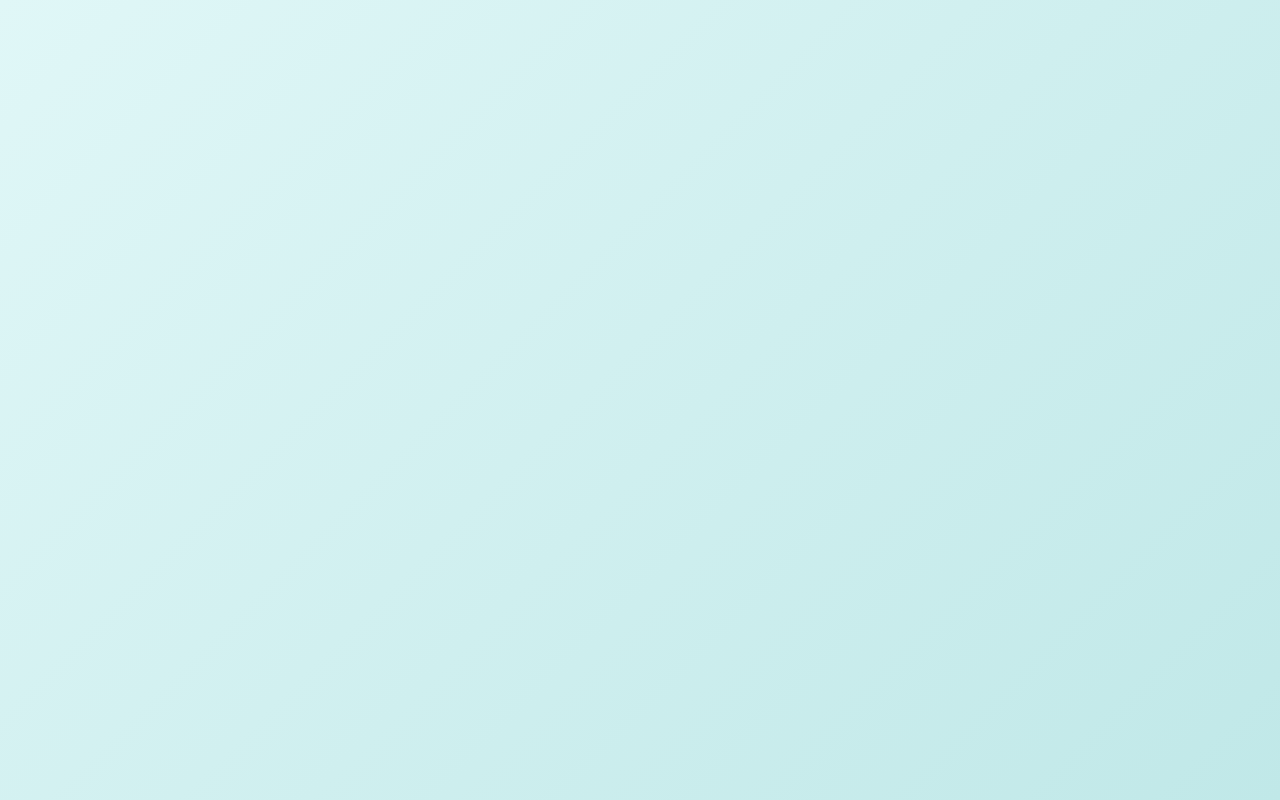
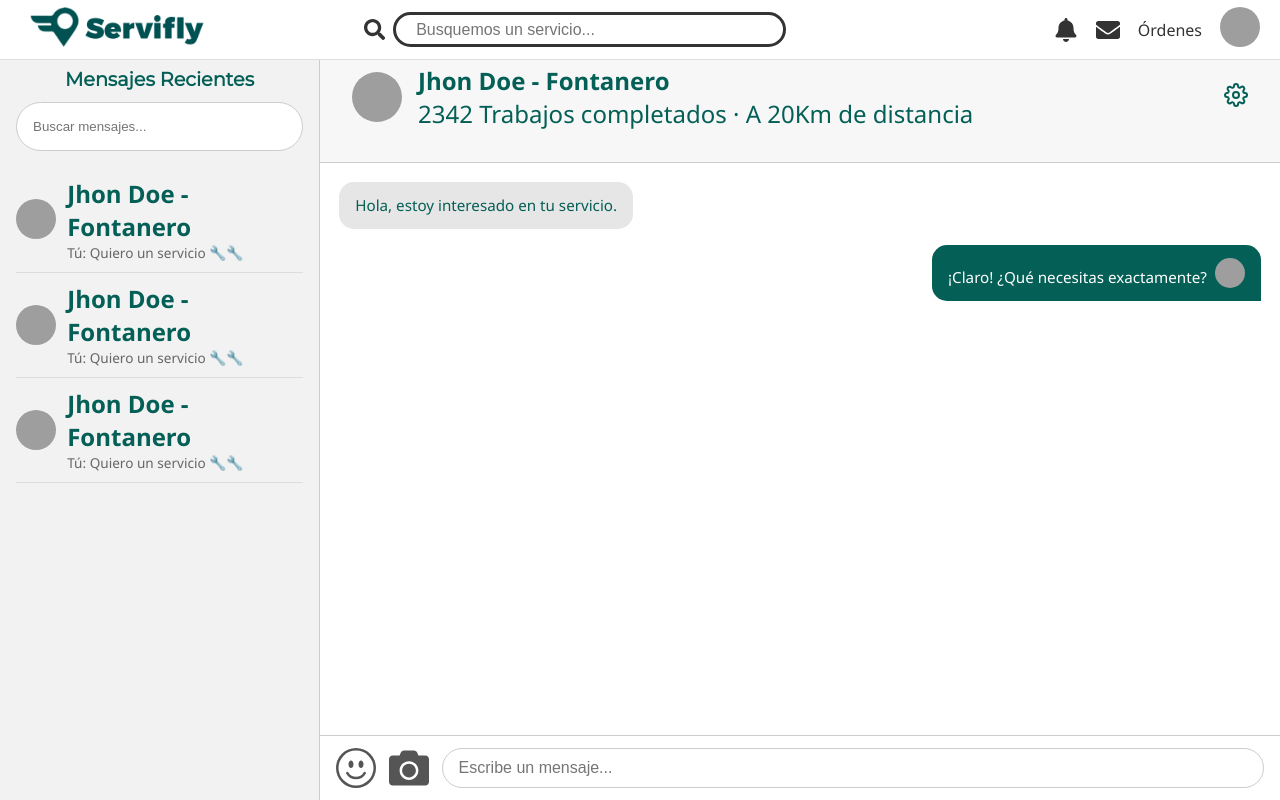
Before and after one commit to Andy-Leal-Dev/ServiFly, a React (Vite) app: page /Chat in a window 1280 px wide. Before the commit this address had no page. Built offline with nearby package versions, Linux system fonts and the light colour scheme; grey boxes are pictures that could not be loaded.

Commit message:
V 0.3.0.0

```diff
--- /dev/null
+++ b/src/pages/Chat.jsx
@@ -0,0 +1,115 @@
+// src/pages/chat.jsx
+import { useState } from 'react';
+import logo from '../assets/img/logo.png';
+import { FaSearch, FaBell, FaEnvelope } from 'react-icons/fa';
+import { BsEmojiSmile } from 'react-icons/bs';
+import { FiSettings } from 'react-icons/fi';
+import { FaCamera } from 'react-icons/fa';
+import '../styles/Dashboard.css';
+import '../styles/Chat.css';
+
+const ChatPage = () => {
+  const [message, setMessage] = useState('');
+
+  const userPhotoUrl = 'https://i.pravatar.cc/150?img=3'; // Puedes reemplazarlo por una foto real
+
+  const handleSend = () => {
+    console.log('Mensaje enviado:', message);
+    setMessage('');
+  };
+
+  return (
+    <div className="chat-page">
+      {/* Header */}
+      <header className="dashboard-header">
+        <div className="logo-container">
+          <img src={logo} alt="ServiFly Logo" />
+        </div>
+
+        <div className="search-bar-container">
+          <div className="search-bar">
+            <FaSearch className="icon-search" />
+            <input type="text" placeholder="Busquemos un servicio..." />
+          </div>
+        </div>
+
+        <div className="header-icons-profile">
+          <FaBell className="icon-header" />
+          <FaEnvelope className="icon-header" />
+          <span className="orders-text">Órdenes</span>
+          <div className="profile-circle">
+            <img src={userPhotoUrl} alt="Foto de perfil" />
+          </div>
+        </div>
+      </header>
+
+      {/* Chat layout */}
+      <div className="chat-container">
+        {/* Lista de chats */}
+        <aside className="chat-sidebar">
+          <div className="chat-sidebar-header">
+            <h2 className="recent-title">Mensajes Recientes</h2>
+            <div className="search-container">
+              <input
+                type="text"
+                placeholder="Buscar mensajes..."
+                className="chat-search-input"
+              />
+            </div>
+          </div>
+
+          <ul className="chat-list">
+            {[1, 2, 3].map((i) => (
+              <li key={i} className="chat-list-item">
+                <img src={userPhotoUrl} alt="Usuario" className="chat-avatar" />
+                <div>
+                  <p className="chat-name">Jhon Doe - Fontanero</p>
+                  <p className="chat-preview">Tú: Quiero un servicio 🔧🔧</p>
+                </div>
+              </li>
+            ))}
+          </ul>
+        </aside>
+
+        {/* Conversación */}
+        <main className="chat-main">
+          <div className="chat-header">
+            <img src={userPhotoUrl} alt="Usuario" className="chat-avatar-large" />
+            <div>
+              <h2>Jhon Doe - Fontanero</h2>
+              <p>2342 Trabajos completados · A 20Km de distancia</p>
+            </div>
+            <div className="settings-icon">
+                <FiSettings />
+            </div>
+          </div>
+
+          <div className="chat-messages">
+            <div className="message received">
+              <p>Hola, estoy interesado en tu servicio.</p>
+            </div>
+            <div className="message sent">
+              <p>¡Claro! ¿Qué necesitas exactamente?</p>
+              <img src={userPhotoUrl} alt="Tú" className="chat-avatar-mini" />
+            </div>
+          </div>
+
+          {/* Input de mensaje */}
+          <div className="chat-input">
+            <BsEmojiSmile className="emoji-icon" />
+            <FaCamera className="emoji-icon" />
+            <input
+              type="text"
+              placeholder="Escribe un mensaje..."
+              value={message}
+              onChange={(e) => setMessage(e.target.value)}
+              onKeyDown={(e) => e.key === 'Enter' && handleSend()}
+            />
+          </div>
+        </main>
+      </div>
+    </div>
+  );
+};
+
+export default ChatPage;
--- a/src/routes/AppRoutes.jsx
+++ b/src/routes/AppRoutes.jsx
@@ -5,6 +5,7 @@ import Condiciones from '../pages/Condiciones';
 import Dashboard from '../pages/Dashboard';
 import Profile from '../pages/Profile';
 import History from '../pages/History';
+import Chat from '../pages/Chat';
 
 export default function AppRoutes() {
   return (
@@ -15,6 +16,7 @@ export default function AppRoutes() {
       <Route path='/Dashboard' element={<Dashboard />}   />
       <Route path='/Profile' element={<Profile />}   />
       <Route path='/History' element={<History />}   />
+      <Route path='/Chat' element={<Chat />}   />
     </Routes>
   );
 }
--- /dev/null
+++ b/src/styles/chat.css
@@ -0,0 +1,230 @@
+.chat-page {
+  display: flex;
+  flex-direction: column;
+  height: 100vh;
+  font-family: 'Segoe UI', sans-serif;
+}
+
+/* Barra de búsqueda principal (header) */
+.search-bar {
+  margin-left: 2rem;
+  display: flex;
+  align-items: center;
+  gap: 8px; /* un poco más de espacio entre input y el ícono */
+}
+
+.icon-search {
+  width: 40px;
+  height: 29px;
+  color: #333;
+  cursor: pointer;
+}
+
+.search-bar input {
+  width: 700px;
+  height: 35px;
+  padding: 0 20px;
+  font-size: 1rem;
+  border: 3px solid #333;
+  border-radius: 120px; /* borde redondeado grande */
+  background: transparent;
+  outline: none;
+  transition: border-color 0.3s ease, box-shadow 0.3s ease;
+
+}
+
+/* Layout principal */
+.chat-container {
+  display: flex;
+  flex: 1;
+  height: calc(100vh - 70px); /* Ajuste por el header */
+}
+
+.chat-container, h2 {
+  margin: 0;
+  padding: 0;
+  color: #045f56;
+  font-size: 1.5rem;
+}
+
+.recent-title {
+  margin: 3.2rem 0;
+  font-size: 1.2rem;
+  color: #045f56;
+  font-weight: bold;
+  padding: -6rem 1rem;
+  text-align: center;
+  font-family: 'Montserrat', sans-serif;
+}
+
+/* Sidebar izquierdo */
+.chat-sidebar {
+  width: 25%;
+  background-color: #f2f2f2;
+  border-right: 1px solid #ccc;
+  padding: 1rem;
+  overflow-y: auto;
+}
+
+
+
+.chat-search-input {
+  width: 100%;
+  padding: 1rem;
+  margin-top: -2.5rem;
+  margin-bottom: 1rem;
+  border: 1px solid #ccc;
+  border-radius: 120px;
+}
+
+.chat-list {
+  list-style: none;
+  padding: 0;
+  margin: 0;
+}
+
+.chat-list-item {
+  display: flex;
+  align-items: center;
+  gap: 0.7rem;
+  padding: 0.6rem 0;
+  cursor: pointer;
+  border-bottom: 1px solid #ddd;
+}
+
+.chat-list-item:hover {
+  background-color: #e8e8e8;
+  border-radius: 8px;
+}
+
+.chat-avatar {
+  width: 40px;
+  height: 40px;
+  border-radius: 50%;
+}
+
+.chat-name {
+  font-weight: bold;
+  margin: 0;
+}
+
+.chat-preview {
+  font-size: 0.85rem;
+  color: #666;
+  margin: 0;
+}
+
+/* Panel del chat */
+.chat-main {
+  flex: 1;
+  display: flex;
+  flex-direction: column;
+  background-color: #fff;
+  position: relative;
+}
+
+.chat-header {
+  margin-top: 2rem;
+  background-color: #f7f7f7;
+  display: flex;
+  align-items: center;
+  padding: 2rem;
+  border-bottom: 1px solid #ccc;
+  gap: 1rem;
+}
+
+.chat-avatar-large {
+  width: 50px;
+  height: 50px;
+  border-radius: 50%;
+}
+
+.settings-icon {
+  margin-left: auto;
+  font-size: 1.5rem;
+  cursor: pointer;
+}
+
+.chat-messages {
+  flex: 1;
+  padding: 1.2rem;
+  display: flex;
+  flex-direction: column;
+  gap: 1rem;
+  overflow-y: auto;
+  background-color: #ffffff;
+}
+
+.message {
+  max-width: 60%;
+  padding: 0.8rem 1rem;
+  border-radius: 15px;
+  font-size: 0.95rem;
+  line-height: 1.4;
+}
+
+.received {
+  background-color: #e6e6e6;
+  align-self: flex-start;
+}
+
+.sent {
+  background-color: #045f56;
+  color: white;
+  align-self: flex-end;
+  display: flex;
+  align-items: flex-end;
+  justify-content: flex-end;
+  gap: 0.5rem;
+  border-bottom-right-radius: 0;
+}
+
+.chat-avatar-mini {
+  width: 30px;
+  height: 30px;
+  border-radius: 50%;
+}
+
+/* Caja de entrada actualizada */
+.chat-input {
+  display: flex;
+  align-items: center;
+  padding: 0.75rem 1rem;
+  border-top: 1px solid #ccc;
+  background-color: white;
+  gap: 0.8rem;
+}
+
+.chat-input input {
+  flex: 1;
+  padding: 0.65rem 1rem;
+  border-radius: 20px;
+  border: 1px solid #ccc;
+  font-size: 1rem;
+  outline: none;
+  height: 40px;
+}
+
+.emoji-icon {
+  font-size: 1.4rem;
+  cursor: pointer;
+  color: #555;
+  display: flex;
+  align-items: center;
+  justify-content: center;
+  height: 40px;
+  width: 40px;
+  /* opcional para fondo redondo tipo botón */
+  /* background-color: #f2f2f2;
+  border-radius: 50%; */
+}
+
+/* Scroll personalizado */
+.chat-messages::-webkit-scrollbar {
+  width: 8px;
+}
+
+.chat-messages::-webkit-scrollbar-thumb {
+  background-color: #ccc;
+  border-radius: 4px;
+}
```
Also changed, not shown: 1 other file (tests, documents, lock files or other folders).
